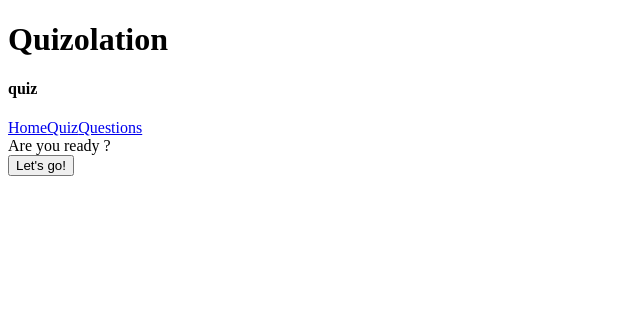
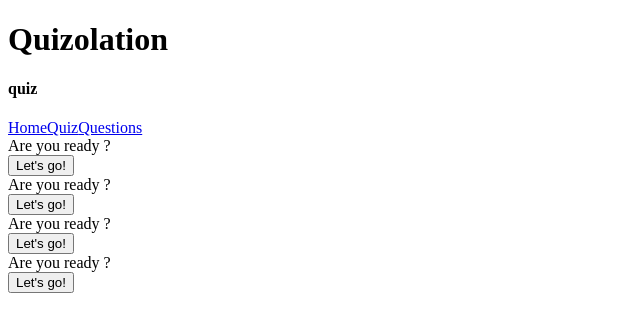
Before and after one commit to shewitt93/quizolation, a React app: page /questions in a window 1280 px wide. Shown: the top 332 px of the page, without its empty margins (0-640 px from the left). Built offline with nearby package versions, Linux system fonts and the light colour scheme; no server answers.

Commit message:
scores attached to questions and players

```diff
--- a/src/App.js
+++ b/src/App.js
@@ -2,7 +2,7 @@ import React, { Component } from "react";
 import { Switch, Route, withRouter } from "react-router-dom";
 import NavBar from "./components/NavBar";
 import QuizForm from "./container/QuizForm";
-import ResultsPage from "./container/ResultsPage";
+// import ResultsPage from "./container/ResultsPage";
 import QuestionPage from "./container/QuestionPage";
 
 class App extends Component {
@@ -73,12 +73,12 @@ class App extends Component {
             )}
           />
 
-          <Route
+          {/* <Route
             path="/results"
             render={(props) => (
               <ResultsPage {...props} userScore={this.state.userScore} />
             )}
-          />
+          /> */}
         </Switch>
       </main>
     );
--- a/src/container/QuestionPage.js
+++ b/src/container/QuestionPage.js
@@ -1,5 +1,5 @@
-import React, { Component, useState } from "react";
-import { Link, Route } from "react-router-dom";
+import React, { Component } from "react";
+import { Link, Route, Switch } from "react-router-dom";
 
 import Question from "../components/Question";
 import ResultsPage from "./ResultsPage";
@@ -8,19 +8,13 @@ class QuestionPage extends Component {
   constructor(props) {
     super(props);
     this.state = {
-      player1: props.player1,
-      player2: props.player2,
-      player3: props.player3,
-      player4: props.player4,
-      userScore: {
-        players: [
-          { player1s: "0" },
-          { player2s: "" },
-          { player3s: "" },
-          { player4s: "0" },
+      userScore: [
+        { player1: props.player1, score1: 0 },
+        { player2: props.player2, score2: 0 },
+        { player3: props.player3, score3: 0 },
+        { player4: props.player4, score4: 0 },
       ],
-        scores: [{ score1: 0 }, { score2: 0 }, { score3: 0 }, { score4: 0 }],
-      },
+      gameid: 0,
 
       numberOfQuestions: props.numberOfQuestions,
       difficulty: props.difficulty,
@@ -52,20 +46,179 @@ class QuestionPage extends Component {
       this.setState({ questions: data.results });
     }
   };
-  componentWillUnmount() {
-    this.getQuestions();
+
+  checkAnswer = (e) => {
+    e.preventDefault();
+
+    const value = e.target.answer.value;
+    switch (this.state.gameid) {
+      case 1:
+        console.log(this.state.userScore[0]["score1"]);
+        console.log(
+          this.state.questions[this.state.currentQuestionIdx - 1].correct_answer
+        );
+        if (
+          value ===
+          this.state.questions[this.state.currentQuestionIdx - 1].correct_answer
+        ) {
+          let score = this.state.userScore[0]["score1"];
+          let finalscore = score + 1;
+          console.log(finalscore);
+
+          this.setState((s) => ({
+            userScore: {
+              ...s.userScore,
+              [0]: { ...s.userScore[0], score1: finalscore },
+            },
+          }));
+        } else if (
+          value !==
+          this.state.questions[this.state.currentQuestionIdx - 1].correct_answer
+        ) {
+          let score = this.state.userScore[0]["score1"];
+          let finalscore = score - 1;
+
+          this.setState((s) => ({
+            userScore: {
+              ...s.userScore,
+              [0]: { ...s.userScore[0], score1: finalscore },
+            },
+          }));
         }
+        break;
 
-  startGame = (e) => {
+      case 2:
+        console.log(this.state.userScore[1]["score2"]);
+        console.log(
+          this.state.questions[this.state.currentQuestionIdx - 1].correct_answer
+        );
+        if (
+          value ===
+          this.state.questions[this.state.currentQuestionIdx - 1].correct_answer
+        ) {
+          let score = this.state.userScore[1]["score2"];
+          let finalscore = score + 1;
+          console.log(finalscore);
+
+          this.setState((s) => ({
+            userScore: {
+              ...s.userScore,
+              [1]: { ...s.userScore[1], score2: finalscore },
+            },
+          }));
+        } else if (
+          value !==
+          this.state.questions[this.state.currentQuestionIdx - 1].correct_answer
+        ) {
+          let score = this.state.userScore[1]["score2"];
+          let finalscore = score - 1;
+
+          this.setState((s) => ({
+            userScore: {
+              ...s.userScore,
+              [1]: { ...s.userScore[1], score2: finalscore },
+            },
+          }));
+        }
+        break;
+      case 3:
+        console.log(this.state.userScore[2]["score3"]);
+        console.log(
+          this.state.questions[this.state.currentQuestionIdx - 1].correct_answer
+        );
+        if (
+          value ===
+          this.state.questions[this.state.currentQuestionIdx - 1].correct_answer
+        ) {
+          let score = this.state.userScore[2]["score3"];
+          let finalscore = score + 1;
+          console.log(finalscore);
+
+          this.setState((s) => ({
+            userScore: {
+              ...s.userScore,
+              [2]: { ...s.userScore[2], score3: finalscore },
+            },
+          }));
+        } else if (
+          value !==
+          this.state.questions[this.state.currentQuestionIdx - 1].correct_answer
+        ) {
+          let score = this.state.userScore[2]["score3"];
+          let finalscore = score - 1;
+
+          this.setState((s) => ({
+            userScore: {
+              ...s.userScore,
+              [2]: { ...s.userScore[2], score3: finalscore },
+            },
+          }));
+        }
+      case 4:
+        console.log(this.state.userScore[3]["score4"]);
+        console.log(
+          this.state.questions[this.state.currentQuestionIdx - 1].correct_answer
+        );
+        if (
+          value ===
+          this.state.questions[this.state.currentQuestionIdx - 1].correct_answer
+        ) {
+          let score = this.state.userScore[3]["score4"];
+          let finalscore = score + 1;
+          console.log(finalscore);
+
+          this.setState((s) => ({
+            userScore: {
+              ...s.userScore,
+              [3]: { ...s.userScore[3], score4: finalscore },
+            },
+          }));
+        } else if (
+          value !==
+          this.state.questions[this.state.currentQuestionIdx - 1].correct_answer
+        ) {
+          let score = this.state.userScore[3]["score4"];
+          let finalscore = score - 1;
+
+          this.setState((s) => ({
+            userScore: {
+              ...s.userScore,
+              [3]: { ...s.userScore[3], score4: finalscore },
+            },
+          }));
+        }
+        break;
+    }
+  };
+  startGame1 = (e) => {
     e.preventDefault();
-    this.setState({ inPlay: true });
+    this.setState({ inPlay: true, gameid: 1 });
+
+    this.goToNextQuestion();
+  };
+  startGame2 = (e) => {
+    e.preventDefault();
+    this.setState({ inPlay: true, gameid: 2 });
+
+    this.goToNextQuestion();
+  };
+  startGame3 = (e) => {
+    e.preventDefault();
+    this.setState({ inPlay: true, gameid: 3 });
+
+    this.goToNextQuestion();
+  };
+  startGame4 = (e) => {
+    e.preventDefault();
+    this.setState({ inPlay: true, gameid: 4 });
 
     this.goToNextQuestion();
   };
 
   goToNextQuestion = () => {
     if (this.state.currentQuestionIdx >= this.state.questions.length) {
-      this.props.history.push("/results");
+      console.log(this.state.userScore);
+      this.props.history.push("/questions/results");
     } else {
       console.log("to next question", this.state.currentQuestionIdx);
       const nextIdx = this.state.currentQuestionIdx + 1;
@@ -73,51 +226,58 @@ class QuestionPage extends Component {
       this.setState({ currentQuestionIdx: nextIdx });
     }
   };
-
-  checkAnswer = (e) => {
-    e.preventDefault();
-
-    const value = e.target.answer.value;
-    console.log(
-      this.state.questions[this.state.currentQuestionIdx - 1].correct_answer
-    );
-    if (value === this.state.questions[this.state.currentQuestionIdx - 1]) {
-      this.setState(this.state.userScore.useState(player1) + 1);
-    } else if (
-      value !==
-      this.state.questions[this.state.currentQuestionIdx - 1].correct_answer
-    ) {
-      this.setState(this.state.userScore.player1);
-    }
-  };
-
   render() {
-    console.log({ ...this.state.userScore.scores.score1 });
-
+    console.log(this.state);
     return (
       <div className="game-page-container">
         {!this.state.inPlay && (
-          <form onSubmit={this.startGame}>
-            <div>Are you ready {this.state.player1}?</div>
+          <div>
+            <form onSubmit={this.startGame1}>
+              <div>Are you ready {this.state.userScore[0].player1}?</div>
               <input type="submit" value="Let's go!" />
             </form>
+            <form onSubmit={this.startGame2}>
+              <div>Are you ready {this.state.userScore[1].player2}?</div>
+              <input type="submit" value="Let's go!" />
+            </form>
+            <form onSubmit={this.startGame3}>
+              <div>Are you ready {this.state.userScore[2].player3}?</div>
+              <input type="submit" value="Let's go!" />
+            </form>
+            <form onSubmit={this.startGame4}>
+              <div>Are you ready {this.state.userScore[3].player4}?</div>
+              <input type="submit" value="Let's go!" />
+            </form>
+          </div>
         )}
-
+        <Switch>
+          <Route
+            path="/questions/results"
+            render={(props) => (
+              <ResultsPage score={this.state.userScore} next={"hello"} />
+            )}
+          />
           <Route
             path="/questions/:qNumber"
             render={(props) => (
               <Question
                 checkAnswer={this.checkAnswer}
                 next={this.goToNextQuestion}
-              question={this.state.questions[this.state.currentQuestionIdx - 1]}
+                question={
+                  this.state.questions[this.state.currentQuestionIdx - 1]
+                }
+                gameid={this.state.gameid}
                 // score={this.state.userScore}
               />
             )}
           />
           {/* <Route
-          path="/results"
-          render={(props) => <ResultsPage score={this.state.userScore} />}
+            path="/questions/results"
+            render={(props) => (
+              <ResultsPage score={this.state.userScore} next={"hello"} />
+            )}
           /> */}
+        </Switch>
       </div>
     );
   }
--- a/src/container/ResultsPage.js
+++ b/src/container/ResultsPage.js
@@ -7,7 +7,10 @@ class ResultsPage extends Component {
     return (
       <div className="Results">
         <h1>Results</h1>
-        <div></div>
+        <div>{this.props.score[0].score1}</div>
+        <div>{this.props.score[1].score2}</div>
+        <div>{this.props.score[2].score3}</div>
+        <div>{this.props.score[3].score4}</div>
       </div>
     );
   }
```
Lines whose indentation alone changed are shown as unchanged.
